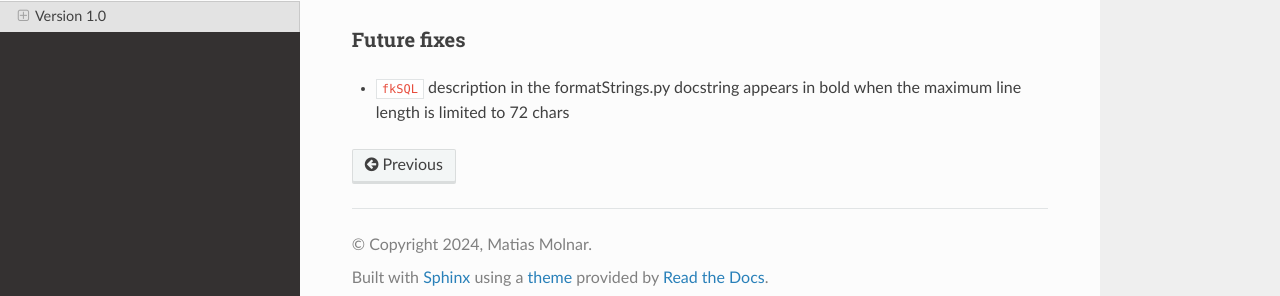
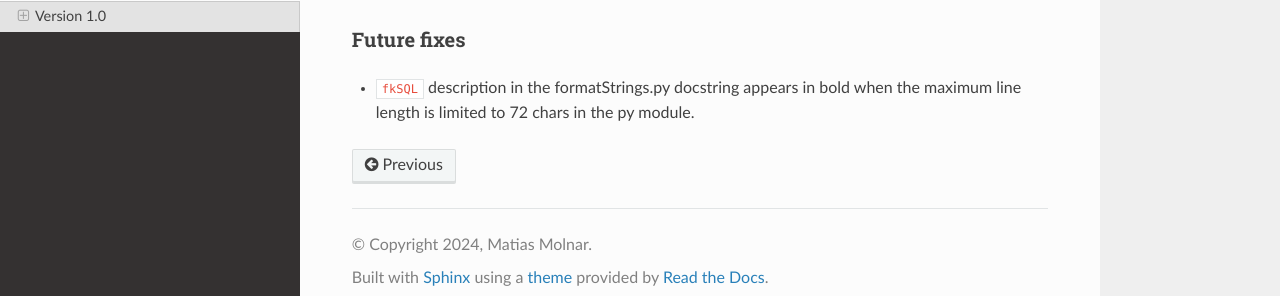
Before and after one commit to matteemol/dbSketcher, a Sphinx documentation site: the page built from docs/source/changelog.rst, in a window 1280 px wide. Shown: the part 286-582 px from the top of the page. Built offline with Sphinx 7.4.7 and the Read the Docs theme 2.0.0, drawn with Linux system fonts in a browser that asks for light colours.

```diff
--- a/docs/source/changelog.rst
+++ b/docs/source/changelog.rst
@@ -21,4 +21,4 @@
 Future fixes
 ~~~~~~~~~~~~
 
-- ``fkSQL`` description in the formatStrings.py docstring appears in bold when the maximum line length is limited to 72 chars
+- ``fkSQL`` description in the formatStrings.py docstring appears in bold when the maximum line length is limited to 72 chars in the py module.
```
